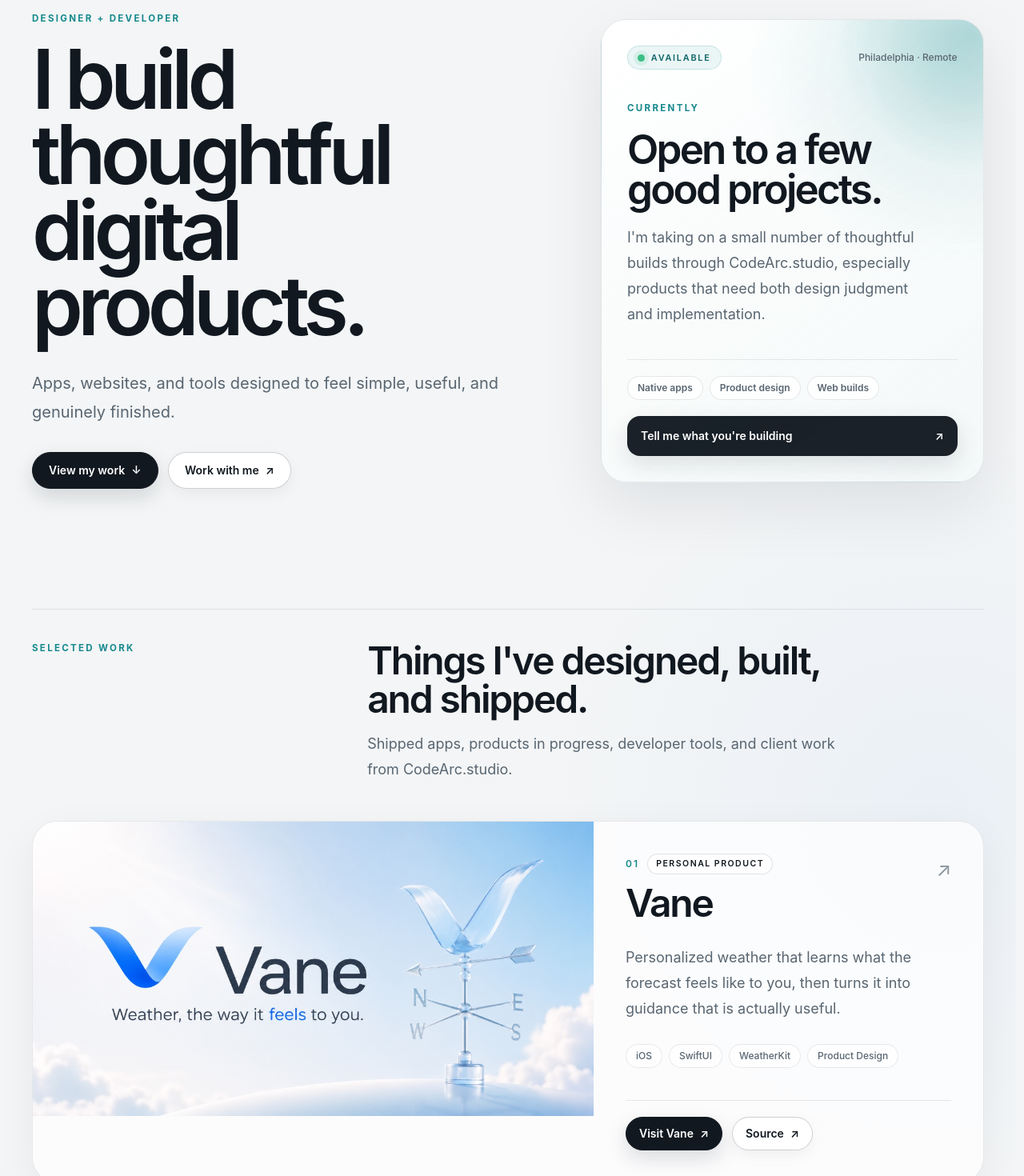
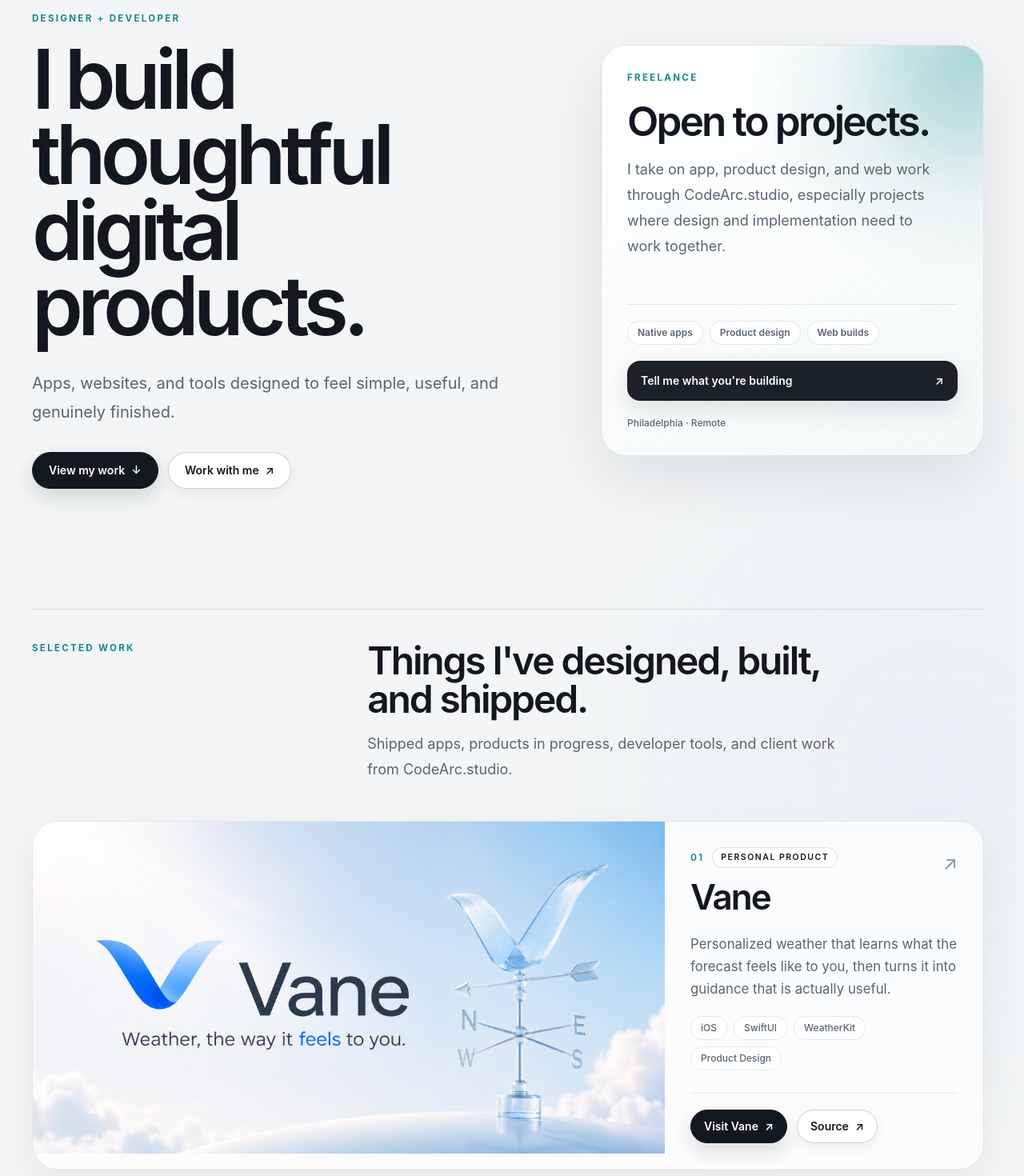
Before and after one commit to codearc-studio/makai-portfolio, a Next.js app: page / in a window 1280 px wide. Shown: the part 160-1630 px from the top of the page at 80% size. Built offline with nearby package versions, Linux system fonts and the light colour scheme.

Commit message:
Update Portfolio

```diff
--- a/app/globals.css
+++ b/app/globals.css
@@ -217,13 +217,6 @@
   right: 0;
 }
 
-.status-dot {
-  width: 0.55rem;
-  height: 0.55rem;
-  border-radius: 999px;
-  background: #3cbf87;
-  box-shadow: 0 0 0 5px rgba(60, 191, 135, 0.12);
-}
 
 /* Availability card: intentionally editorial, not a logo/monogram placeholder. */
 .availability-card {
@@ -243,11 +236,6 @@
   filter: blur(2px);
 }
 
-.availability-pill {
-  border: 1px solid rgba(22, 137, 141, 0.18);
-  background: rgba(22, 137, 141, 0.08);
-  color: #0f6669;
-}
 
 .availability-tag {
   border: 1px solid rgba(17, 24, 32, 0.1);
@@ -361,6 +349,7 @@
 }
 
 .project-card {
+  align-items: stretch;
   transition:
     transform 420ms cubic-bezier(0.22, 1, 0.36, 1),
     box-shadow 420ms cubic-bezier(0.22, 1, 0.36, 1),
@@ -378,8 +367,13 @@
 .project-media {
   isolation: isolate;
   width: 100%;
+  min-width: 0;
   padding: 0;
   background: transparent;
+}
+
+.project-copy {
+  min-width: 0;
 }
 
 .project-image {
--- a/app/page.tsx
+++ b/app/page.tsx
@@ -59,10 +59,10 @@
     description:
       "A personal travel companion for tracking countries and states, organizing trips, attaching memories, and turning travel history into a visual passport.",
     tags: ["iOS", "SwiftUI", "Travel", "App Store"],
-    image: "/projects/travel-tracker-preview.svg",
-    imageAlt: "Travel Tracker product artwork with a travel passport, route, and map markers",
-    imageWidth: 1600,
-    imageHeight: 1000,
+    image: "/projects/travel-tracker-banner.png",
+    imageAlt: "Travel Tracker website preview showing the Explore, track, and remember your travels hero and iPhone app preview",
+    imageWidth: 2047,
+    imageHeight: 1214,
     mediaClass: "project-media--travel",
     href: "https://apps.apple.com/app/id6758226844",
     hrefLabel: "View on App Store",
@@ -314,24 +314,14 @@
 
             <aside className="availability-card motion-fade-up motion-d2 relative overflow-hidden rounded-[2rem] border border-[color:var(--border)] p-6 shadow-[0_28px_80px_rgba(15,23,42,0.09)] sm:p-8">
               <div className="availability-glow" aria-hidden="true" />
-              <div className="relative flex min-h-[28rem] flex-col">
-                <div className="flex flex-wrap items-center justify-between gap-3">
-                  <div className="availability-pill inline-flex items-center gap-2 rounded-full px-3 py-1.5 text-[0.68rem] font-semibold uppercase tracking-[0.16em]">
-                    <span className="status-dot" aria-hidden="true" />
-                    Available
-                  </div>
-                  <span className="text-xs font-medium text-[color:var(--muted)]">
-                    Philadelphia · Remote
-                  </span>
-                </div>
-
-                <div className="my-auto py-10">
-                  <p className="eyebrow">Currently</p>
-                  <h2 className="mt-4 max-w-lg text-[clamp(2.35rem,4vw,4rem)] font-semibold leading-[0.98] tracking-[-0.055em] text-[color:var(--foreground)]">
-                    Open to a few good projects.
+              <div className="relative flex min-h-[28rem] flex-col justify-between gap-10">
+                <div className="space-y-5">
+                  <p className="eyebrow">Freelance</p>
+                  <h2 className="max-w-lg text-[clamp(2.35rem,4vw,4rem)] font-semibold leading-[0.98] tracking-[-0.055em] text-[color:var(--foreground)]">
+                    Open to projects.
                   </h2>
-                  <p className="mt-5 max-w-md text-base leading-7 text-[color:var(--muted)] sm:text-lg sm:leading-8">
-                    I&apos;m taking on a small number of thoughtful builds through CodeArc.studio, especially products that need both design judgment and implementation.
+                  <p className="max-w-md text-base leading-7 text-[color:var(--muted)] sm:text-lg sm:leading-8">
+                    I take on app, product design, and web work through CodeArc.studio, especially projects where design and implementation need to work together.
                   </p>
                 </div>
 
@@ -350,6 +340,7 @@
                     Tell me what you&apos;re building
                     <span className="transition-transform group-hover:translate-x-1" aria-hidden="true">↗</span>
                   </a>
+                  <p className="text-xs font-medium text-[color:var(--muted)]">Philadelphia · Remote</p>
                 </div>
               </div>
             </aside>
@@ -376,11 +367,11 @@
                 <article
                   key={project.name}
                   data-motion-section
-                  className="motion-group motion-fade-up project-card grid overflow-hidden rounded-[2rem] border border-[color:var(--border)] bg-[color:var(--panel)] shadow-[0_16px_50px_rgba(15,23,42,0.055)] lg:grid-cols-[1.18fr_0.82fr]"
+                  className="motion-group motion-fade-up project-card grid overflow-hidden rounded-[2rem] border border-[color:var(--border)] bg-[color:var(--panel)] shadow-[0_16px_50px_rgba(15,23,42,0.055)] xl:grid-cols-[1.33fr_0.67fr]"
                 >
                   <div
-                    className={`project-media relative self-start overflow-hidden ${project.mediaClass} ${
-                      index % 2 === 1 ? "lg:order-2" : ""
+                    className={`project-media relative overflow-hidden ${project.mediaClass} ${
+                      index % 2 === 1 ? "xl:order-2" : ""
                     }`}
                   >
                     <Image
@@ -395,11 +386,11 @@
                   </div>
 
                   <div
-                    className={`flex flex-col justify-between gap-10 p-7 sm:p-9 lg:p-10 ${
-                      index % 2 === 1 ? "lg:order-1" : ""
+                    className={`project-copy flex flex-col justify-between gap-7 p-7 sm:p-8 xl:p-8 ${
+                      index % 2 === 1 ? "xl:order-1" : ""
                     }`}
                   >
-                    <div className="space-y-7">
+                    <div className="space-y-5">
                       <div className="flex items-start justify-between gap-6">
                         <div>
                           <div className="flex flex-wrap items-center gap-2.5">
@@ -410,7 +401,7 @@
                               {project.label}
                             </span>
                           </div>
-                          <h3 className="mt-3 text-4xl font-semibold tracking-[-0.045em] text-[color:var(--foreground)] sm:text-5xl">
+                          <h3 className="mt-3 text-4xl font-semibold tracking-[-0.045em] text-[color:var(--foreground)] sm:text-[2.75rem]">
                             {project.name}
                           </h3>
                         </div>
@@ -419,7 +410,7 @@
                         </span>
                       </div>
 
-                      <p className="text-base leading-8 text-[color:var(--muted)] sm:text-lg">
+                      <p className="text-base leading-7 text-[color:var(--muted)] sm:text-[1.05rem] sm:leading-7">
                         {project.description}
                       </p>
 
@@ -590,7 +581,7 @@
                   Have something worth building?
                 </h2>
                 <p className="max-w-xl text-base leading-8 text-white/[0.68] sm:text-lg">
-                  I take on selected freelance work through CodeArc.studio. Tell me what you&apos;re trying to make and I&apos;ll tell you if I&apos;m a good fit.
+                  I take on freelance projects through CodeArc.studio. Tell me what you&apos;re trying to make and I&apos;ll tell you if I&apos;m a good fit.
                 </p>
               </div>
 
```
Also changed, not shown: public/projects/travel-tracker-banner.png (added).
